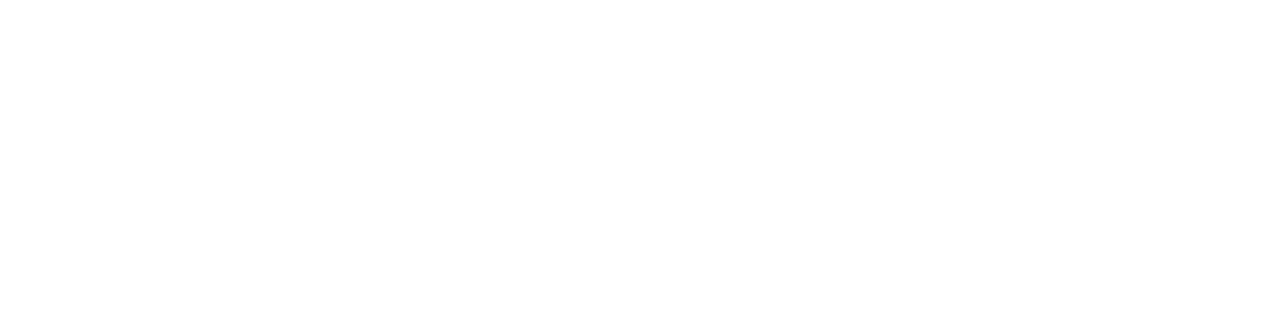
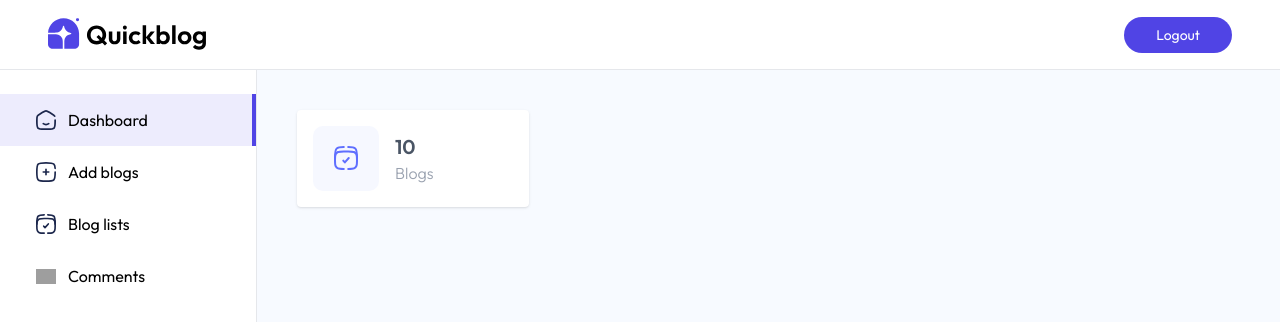
Before and after one commit to Karandeep9045/AI_POWERED_BLOG_MERN_STACK, a React (Vite) app in the folder frontend/: page /admin in a window 1280 px wide. Before the commit this address had no page. Shown: the top 322 px of the page. Built offline with nearby package versions, Linux system fonts and the light colour scheme; grey boxes are pictures that could not be loaded.

Commit message:
admin page

```diff
--- a/frontend/src/App.jsx
+++ b/frontend/src/App.jsx
@@ -1,14 +1,25 @@
 import React from 'react'
-import {Route, Routes } from 'react-router-dom'
+import { Route, Routes } from 'react-router-dom'
 import Home from './pages/Home'
 import Blog from './pages/Blog'
-
+import Layout from './pages/admin/Layout'
+import Dashboard from './pages/admin/Dashboard'
+import AddBlog from './pages/admin/AddBlog'
+import ListBlog from './pages/admin/ListBlog'
+import Comments from './pages/admin/Comments'
+import Login from './components/admin/Login'
 const App = () => {
   return (
     <div>
       <Routes>
-        <Route path = '/' element = {<Home/>}/>
-        <Route path = '/blog/:id' element = {<Blog/>}/>
+        <Route path='/' element={<Home />} />
+        <Route path='/blog/:id' element={<Blog />} />
+        <Route path='/admin' element={true ? <Layout /> : <Login/>}>
+          <Route index element={<Dashboard />} />
+          <Route path='addBlog' element={<AddBlog />} />
+          <Route path='listBlog' element={<ListBlog />} />
+          <Route path='comments' element={<Comments />} />
+        </Route>
       </Routes>
     </div>
   )
--- /dev/null
+++ b/frontend/src/components/admin/Login.jsx
@@ -0,0 +1,43 @@
+import React, { useState } from 'react'
+
+const Login = () => {
+
+    const [email,setEmail]= useState('')
+    const [password,setPassword]= useState('')
+
+    const handleSubmit = async (e) => {
+        e.preventDefault()
+    }
+
+    return (
+        <div className='flex items-center justify-center h-screen'>
+            <div className='w-full max-w-sm p-6 max-md:m-6 border border-primary/30
+      shadow-xl shadow-primary/15 rounded-lg'>
+                <div className='flex flex-col items-center justify-center'>
+                    <div className='w-full py-6 text-center'>
+                        <h1 className='text-3xl font-bold'> <span className='text-primary' >Admin</span> Login</h1>
+                        <p className='font-light'> Enter your credentials to access the admin panel</p>
+                    </div>
+                    <form onSubmit={handleSubmit} className='mt-6 w-full sm:max-w-md text-gray-600'>
+                        <div className='flex flex-col'>
+                            <label> Email </label>
+                            <input onChange={e=> setEmail(e.target.value)} value={email}
+                             type="email" required placeholder='your email id' className='border-b-2 border-gray-300
+                             p-2 outline-none mb-6' />
+                        </div>
+                        <div className='flex flex-col'>
+                            <label> Password </label>
+                            <input onChange={e=> setPassword(e.target.value)} value={password}
+                            type="password" required placeholder='your password' className='border-b-2 border-gray-300
+                             p-2 outline-none mb-6' />
+                        </div>
+                        <button type='submit' className='w-full py-3 font-medium bg-primary text-white rounded
+                         cursor-pointer hover:bg-primary/90 transition-all'> Login </button>
+                    </form>
+                </div>
+            </div>
+        </div>
+    )
+}
+
+export default Login
--- /dev/null
+++ b/frontend/src/components/admin/Sidebar.jsx
@@ -0,0 +1,42 @@
+import React from 'react'
+import { NavLink } from 'react-router-dom'
+import { assets } from '../../assets/assets'
+
+export default function Sidebar() {
+    return (
+        <>
+            <div className='flex flex-col border-r border-gray-200 min-h-full pt-6'>
+
+                <NavLink end={true} to={'/admin'} className={({ isActive }) => `flex items-center
+                gap-3 py-3.5 px-3 md:px-9 md:min-w-64 cursor-pointer
+                 ${isActive && "bg-primary/10 border-r-4 border-primary"} `} >
+                    <img src={assets.home_icon} alt="" className='min-w-4 w-5' />
+                    <p className='hidden md:inline-block'>Dashboard</p>
+                </NavLink>
+
+                <NavLink to={'/admin/addBlog'} className={({ isActive }) => `flex items-center
+                gap-3 py-3.5 px-3 md:px-9 md:min-w-64 cursor-pointer
+                 ${isActive && "bg-primary/10 border-r-4 border-primary"} `} >
+                    <img src={assets.add_icon} alt="" className='min-w-4 w-5' />
+                    <p className='hidden md:inline-block'>Add blogs</p>
+                </NavLink>
+
+                <NavLink to={'/admin/listBlog'} className={({ isActive }) => `flex items-center
+                gap-3 py-3.5 px-3 md:px-9 md:min-w-64 cursor-pointer
+                 ${isActive && "bg-primary/10 border-r-4 border-primary"} `} >
+                    <img src={assets.list_icon} alt="" className='min-w-4 w-5' />
+                    <p className='hidden md:inline-block'>Blog lists</p>
+                </NavLink>
+
+                <NavLink to={'/admin/comments'} className={({ isActive }) => `flex items-center
+                gap-3 py-3.5 px-3 md:px-9 md:min-w-64 cursor-pointer
+                 ${isActive && "bg-primary/10 border-r-4 border-primary"} `} >
+                    <img src={assets.comment_icon} alt="" className='min-w-4 w-5' />
+                    <p className='hidden md:inline-block'>Comments</p>
+                </NavLink>
+
+
+            </div>
+        </>
+    )
+}
--- /dev/null
+++ b/frontend/src/pages/admin/AddBlog.jsx
@@ -0,0 +1,9 @@
+import React from 'react'
+
+export default function AddBlog() {
+  return (
+    <div>
+
+    </div>
+  )
+}
--- /dev/null
+++ b/frontend/src/pages/admin/Comments.jsx
@@ -0,0 +1,11 @@
+import React from 'react'
+
+const Comments = () => {
+  return (
+    <div>
+
+    </div>
+  )
+}
+
+export default Comments
--- /dev/null
+++ b/frontend/src/pages/admin/Dashboard.jsx
@@ -0,0 +1,40 @@
+import React, { useEffect, useState } from 'react'
+import { assets, dashboard_data } from '../../assets/assets'
+
+export default function Dashboard() {
+
+    const [dashboardData, setDashboardData] = useState({
+        blogs: 0,
+        comments: 0,
+        drafts: 0,
+        recentBlogs: []
+    })
+
+    const fetchDashboard = async () => {
+        setDashboardData(dashboard_data)
+    }
+
+    useEffect(() => {
+        fetchDashboard()
+    }, [])
+
+    return (
+        <div className='flex-1 p-4 md:p-10 bg-blue-50/50'>
+
+            <div className='flex flex-wrap gap-4'>
+
+                {/* first card */}
+                <div className='flex items-center
+             gap-4 bg-white p-4 min-w-58 rounded shadow cursor-pointer hover:scale-105 transition-all'>
+                    <img src={assets.dashboard_icon_1} alt="" />
+                    <div>
+                        <p className='text-xl font-semibold text-gray-600'>{dashboardData.blogs}</p>
+                        <p className='text-gray-400 font-light'>Blogs</p>
+                    </div>
+                </div>
+
+            </div>
+
+        </div>
+    )
+}
--- /dev/null
+++ b/frontend/src/pages/admin/Layout.jsx
@@ -0,0 +1,31 @@
+import React from 'react'
+import { assets } from '../../assets/assets'
+import { Outlet, useNavigate } from 'react-router-dom'
+import Sidebar from '../../components/admin/Sidebar'
+
+const Layout = () => {
+
+    const navigate = useNavigate()
+    const logout = ()=>{
+        navigate('/')
+    }
+
+  return (
+    <>
+      <div className='flex items-center justify-between py-2 h-[70px] px-4 sm:px-12
+      border-b border-gray-200'>
+        <img src= {assets.logo} alt="" className='w-32 sm:w-40 cursor-pointer'
+        onClick={()=>'/'} />
+        <button onClick={logout} className='text-sm px-8 py-2 bg-primary
+         text-white rounded-full cursor-pointer'>Logout</button>
+      </div>
+
+      <div className='flex h-[calc(100vh-70px)]'>
+        <Sidebar/>
+        <Outlet/>
+      </div>
+    </>
+  )
+}
+
+export default Layout
--- /dev/null
+++ b/frontend/src/pages/admin/ListBlog.jsx
@@ -0,0 +1,9 @@
+import React from 'react'
+
+export default function ListBlog() {
+  return (
+    <div>
+
+    </div>
+  )
+}
```
